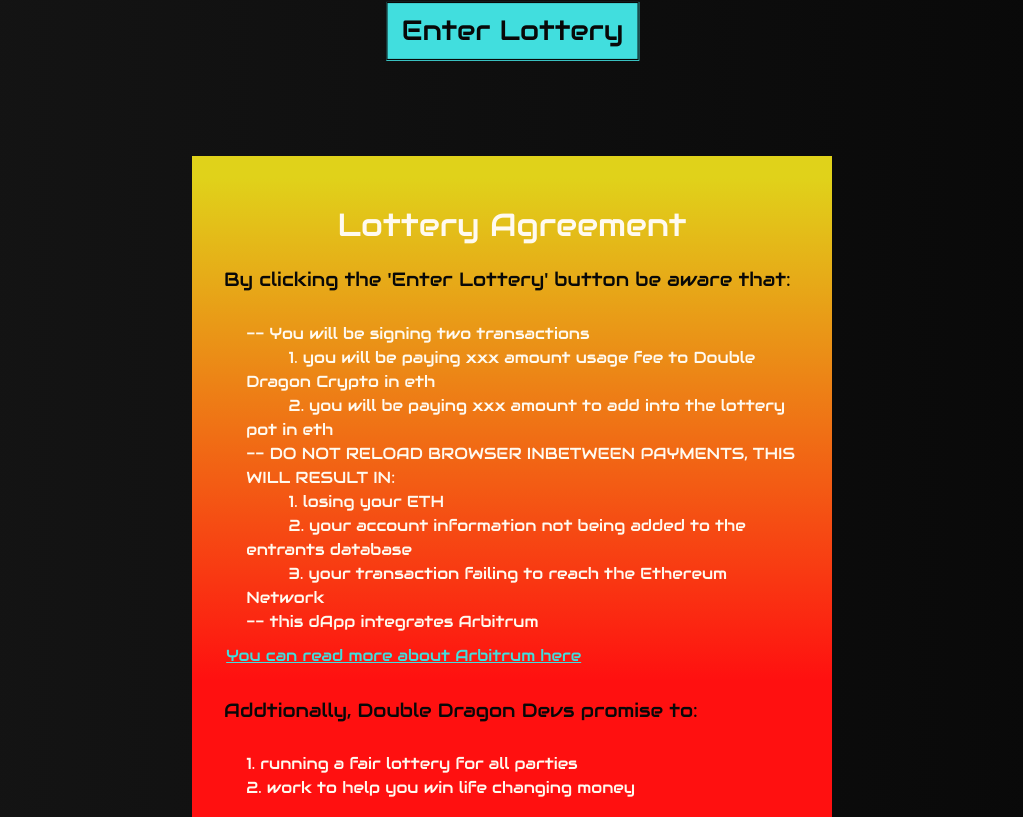
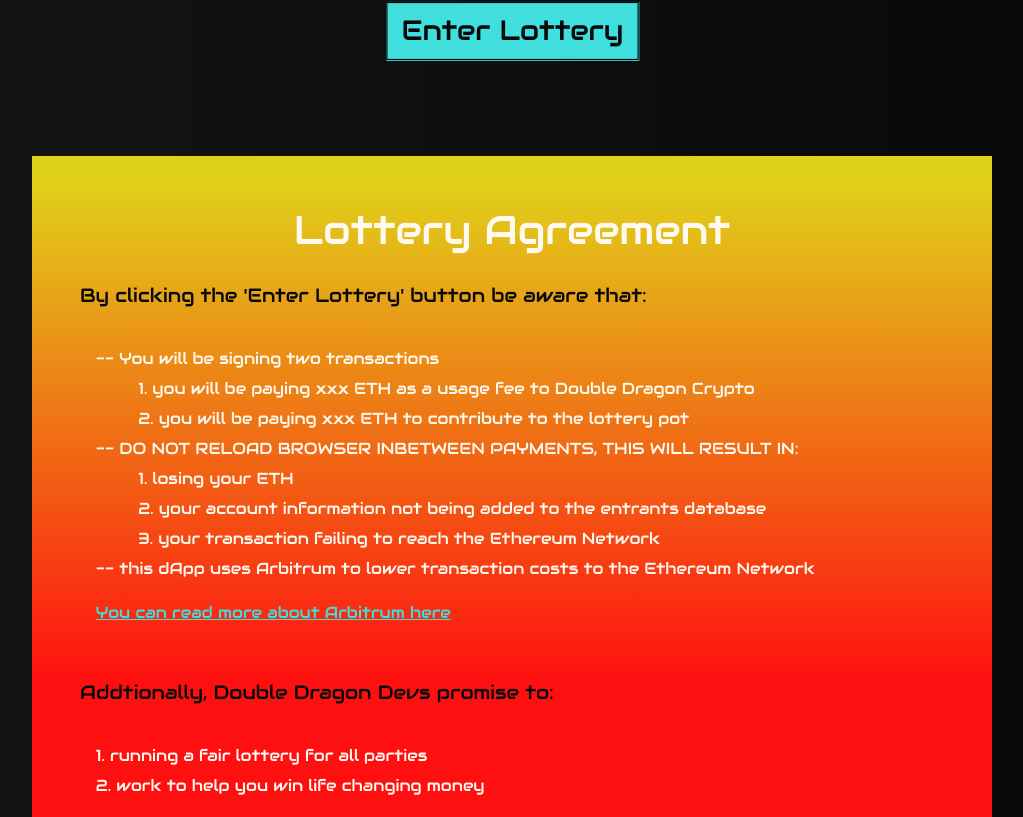
Before and after one commit to shackletons-mints/faNFT-FE, a React (Vite) app: page /lottery in a window 1280 px wide. Shown: the part 663-1480 px from the top of the page, without its empty margins (128-1151 px from the left). Built offline with nearby package versions, Linux system fonts and the light colour scheme.

Commit message:
refactor(style): modify styles to improve look feat(text): add text to the agreement/modify vocabulary in the agreement

```diff
--- a/src/components/routes/react-utils/LotteryAgreement.css
+++ b/src/components/routes/react-utils/LotteryAgreement.css
@@ -16,7 +16,7 @@
 .lotAgree-card-container {
     margin: 100px auto;
     padding: 50px 0;
-    width: 50%;
+    width: 75%;
     height: fit-content;
     background: var(--primary);
     background: linear-gradient(180deg, var(--primary) 3%, var(--secondary) 74%);
@@ -44,12 +44,14 @@
     width: fit-content;
     text-align: left;
     font-size: medium;
+    padding: 3px 0;
 }
 
 .link {
-    margin: 10px 0 0 0;
+    margin: 0 !important;
     color:  var(--ternary) !important;
-
+    background: transparent;
+    font-size: medium;
 }
 
 a:hover {
--- a/src/components/routes/react-utils/LotteryAgreement.tsx
+++ b/src/components/routes/react-utils/LotteryAgreement.tsx
@@ -16,18 +16,25 @@
     console.log(list)
     return (
         <div className='lotAgree-card-container'>
-            <h2 className='lotAgree-card-display-3'>{title}</h2>
+            <h1 className='lotAgree-card-display-3'>{title}</h1>
             <p className="lotAgree-card-text">{text}</p>
             { list?.length > 0
                 &&
                 <ul className='list'>
                     {list?.map((item, idx) => (
                         <li className='agreement' key={idx}>
+                            {(idx === list?.length - 1 && href)
+                                &&
+                                <>
+                                {item}
+                                    <a className='link' href={href} target='_blank'>{linkText}</a>
+                                </>
+                            }
                             {(listIndentions?.includes(idx)) && <>&emsp; &emsp; </>}
-                            {item}
+                            {(idx !== list?.length - 1) && item}
                         </li>
                     ))}
-                    {href !== undefined && <a className='link' href={href} target='_blank'> {linkText}</a>}
+                    {/* {href !== undefined && } */}
                 </ul>
             }
             <p className="lotAgree-card-text">{subtext}</p>
--- a/src/components/text/lotteryText.ts
+++ b/src/components/text/lotteryText.ts
@@ -3,13 +3,13 @@
     text: 'By clicking the \'Enter Lottery\' button be aware that:',
     list: [
         '-- You will be signing two transactions',
-        '1. you will be paying xxx amount usage fee to Double Dragon Crypto in eth',
-        '2. you will be paying xxx amount to add into the lottery pot in eth',
+        '1. you will be paying xxx ETH as a usage fee to Double Dragon Crypto',
+        '2. you will be paying xxx ETH to contribute to the lottery pot',
         '-- DO NOT RELOAD BROWSER INBETWEEN PAYMENTS, THIS WILL RESULT IN:',
         '1. losing your ETH',
         '2. your account information not being added to the entrants database',
         '3. your transaction failing to reach the Ethereum Network',
-        `-- this dApp integrates Arbitrum`,
+        `-- this dApp uses Arbitrum to lower transaction costs to the Ethereum Network`,
     ],
     subtext: 'Addtionally, Double Dragon Devs promise to:',
     subList: [
```
